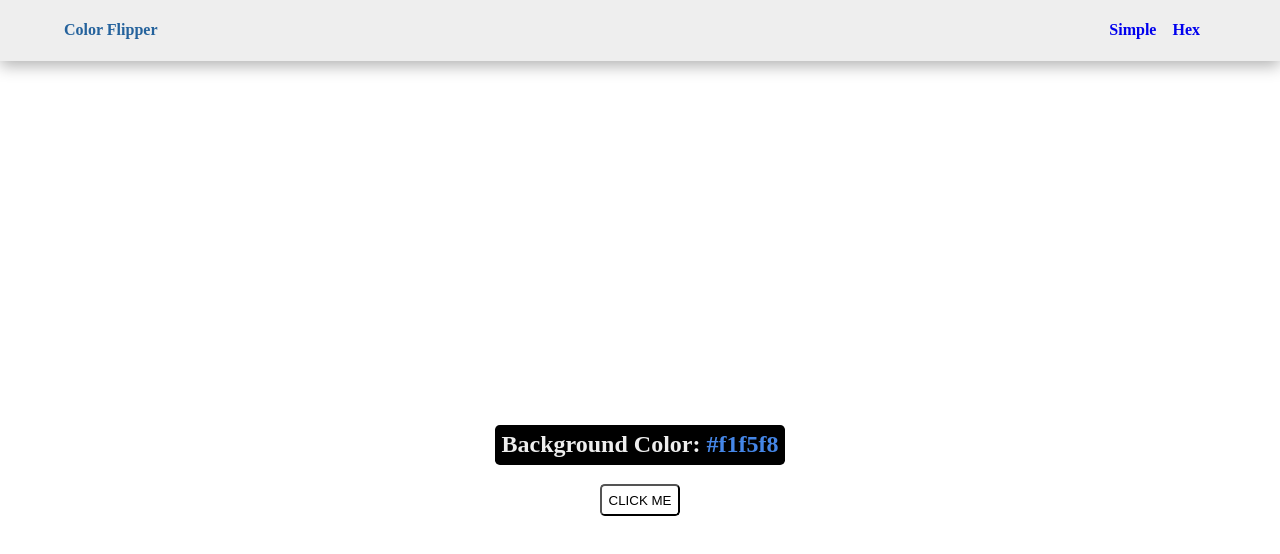
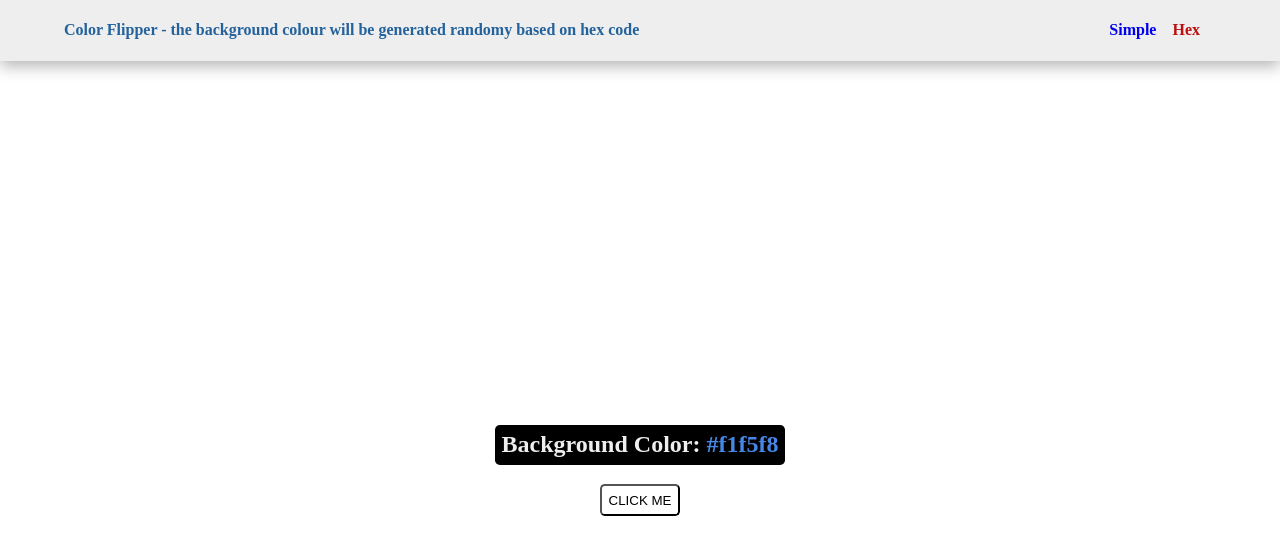
Before and after one commit to alinadanilaa/1-color-flipper, a plain HTML site: page hex.html in a window 1280 px wide. Drawn offline with Linux system fonts and the light colour scheme.

Commit message:
Update hex.html

```diff
--- a/hex.html
+++ b/hex.html
@@ -12,13 +12,13 @@
 
     <nav>
         <div class="nav-center">
-            <h4> Color Flipper</h4>
+            <h4> Color Flipper - the background colour will be generated randomy based on hex code</h4>
             <ul class="nav-links">
                 <li>
                     <a href="index.html"> Simple</a>
                 </li>
                 <li>
-                    <a href="hex.html"> Hex</a>
+                    <a href="hex.html" style="color: rgb(187, 15, 15);"> Hex</a>
                 </li>
             </ul>
         </div>
```
